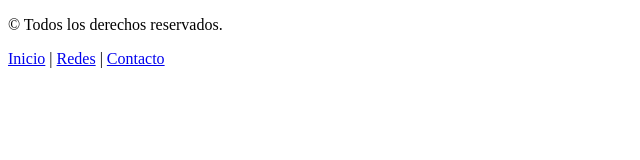
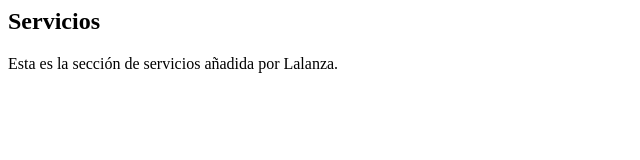
Before and after one commit to ibanezbetes/digitalizacion, a plain HTML site: page index.html in a window 1280 px wide. Shown: the whole page, without its empty margins (0-640 px from the left). Drawn offline with Linux system fonts and the light colour scheme.

Commit message:
secciones Lanza

```diff
--- a/index.html
+++ b/index.html
@@ -1,21 +1,5 @@
-<!DOCTYPE html>
-<html>
-<head>
-    <meta charset='utf-8'>
-    <meta http-equiv='X-UA-Compatible' content='IE=edge'>
-    <title>Page Title</title>
-    <meta name='viewport' content='width=device-width, initial-scale=1'>
-    <link rel='stylesheet' type='text/css' media='screen' href='main.css'>
-    <script src='main.js'></script>
-</head>
-<body>
-    <footer>
-        <p>&copy; Todos los derechos reservados.</p>
-        <p>
-          <a href="#">Inicio</a> |
-          <a href="#">Redes</a> |
-          <a href="#">Contacto</a>
-        </p>
-      </footer>
-</body>
-</html>
+
+ <section>
+     <h2>Servicios</h2>
+     <p>Esta es la sección de servicios añadida por Lalanza.</p>
+ </section>
```
